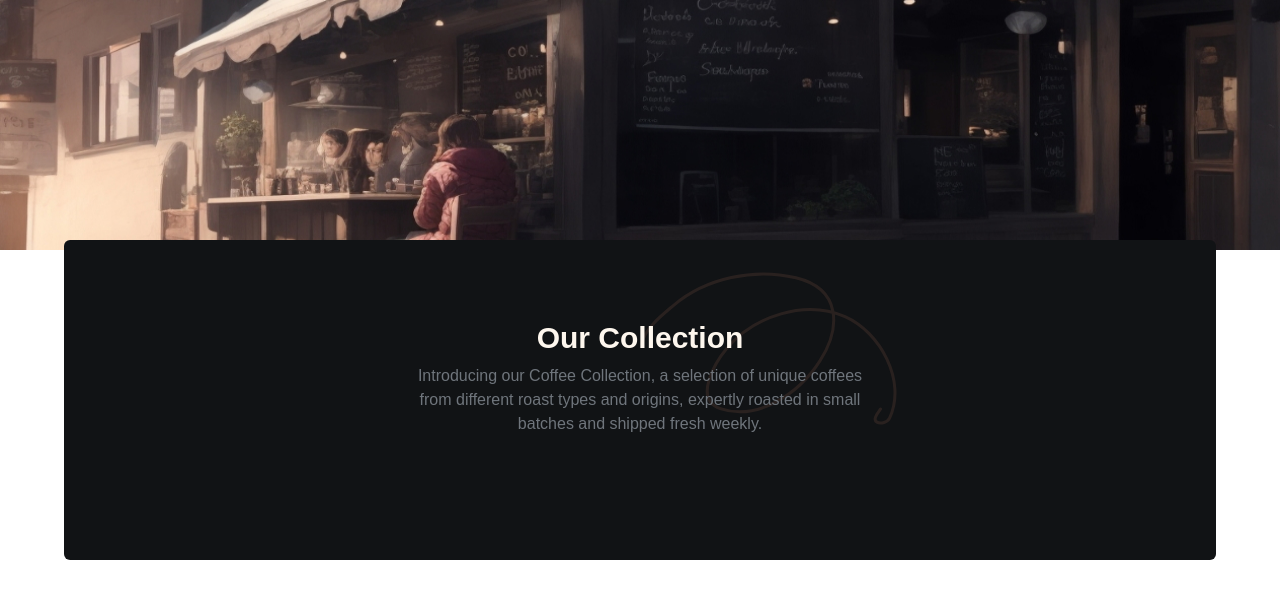
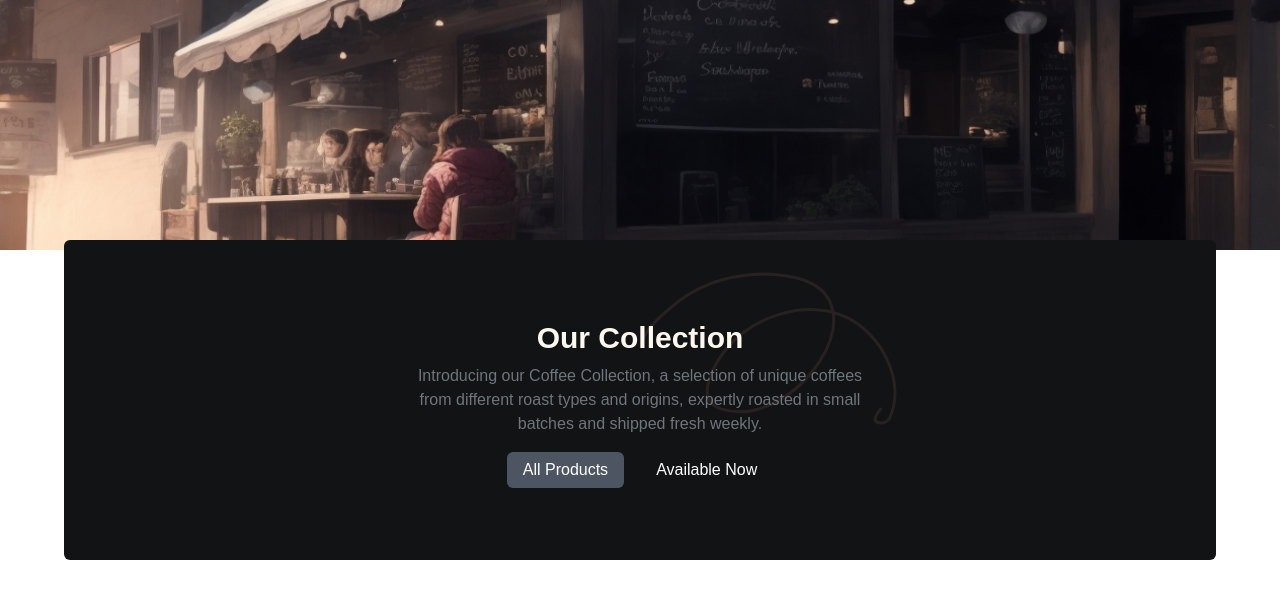
Before and after one commit to akhil3110/coffe-listing-frontend, a Next.js app: page / in a window 1280 px wide. Shown: the top 598 px of the page. Built offline with nearby package versions, Linux system fonts and the light colour scheme.

Commit message:
Header section completed

```diff
--- a/components/header.tsx
+++ b/components/header.tsx
@@ -5,7 +5,7 @@ const Header = () => {
                 <img
                 src="./vector.svg"
                 alt="Vector background"
-              className="absolute left-1/2 -top-12 z-10 opacity-80"
+                className="absolute left-1/2 -top-12 z-10 opacity-80 pointer-events-none"
                 />
                 <div  className="flex flex-col gap-y-2 z-20">
                     <div className="text-3xl font-semibold text-[#FEF7EE] text-center">
@@ -16,6 +16,14 @@ const Header = () => {
                         from different roast types and origins, expertly roasted in small <br />
                         batches and shipped fresh weekly.
                     </div>
+                    <div className="flex justify-center gap-x-4 w-full mt-2">
+                        <div className="bg-[#4D5562] px-4 py-1.5 cursor-pointer rounded-md">
+                            All Products
+                        </div>
+                        <div className="px-4 py-1.5 cursor-pointer rounded-md">
+                            Available Now
+                        </div>
+                    </div>
                 </div>
             </div>
         </div>
```
Lines whose indentation alone changed are shown as unchanged.
